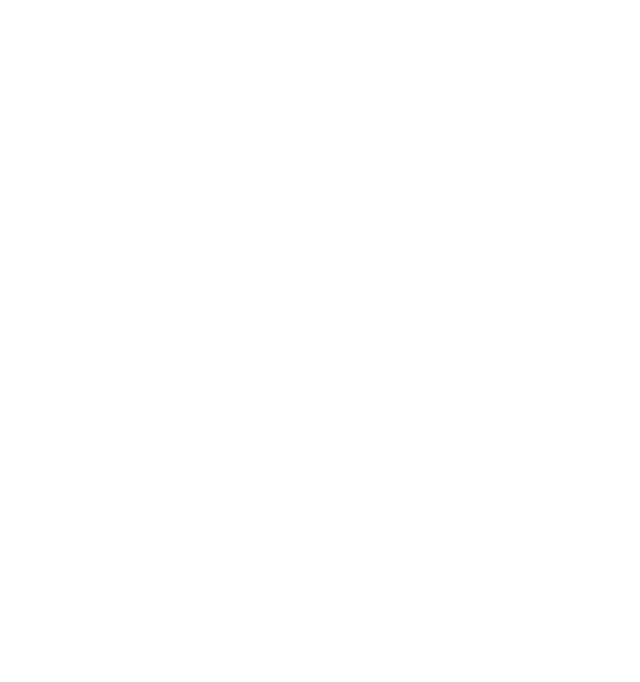
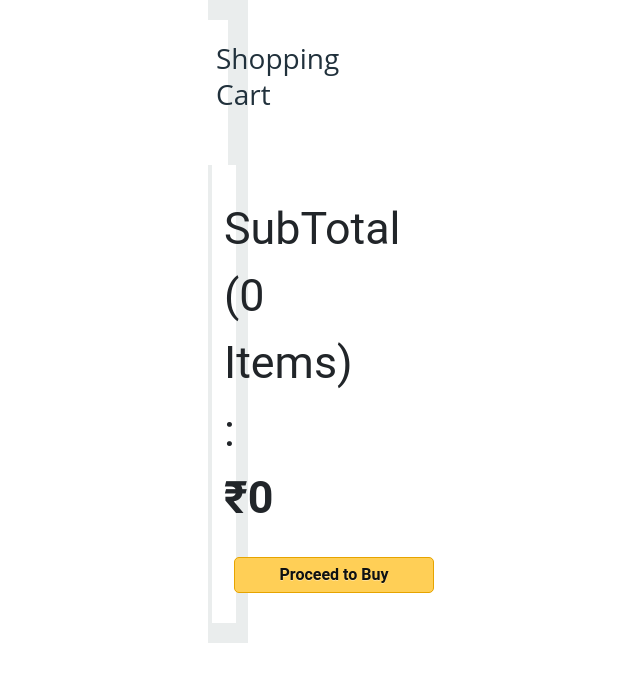
Before and after one commit to sSwetaK21/amazonClone, a React (Vite) app: page /cart in a window 1280 px wide. Before the commit this address had no page. Shown: the top 682 px of the page, without its empty margins (412-1052 px from the left). Built offline with nearby package versions, Linux system fonts and the light colour scheme.

Commit message:
carts page

```diff
--- a/src/App.jsx
+++ b/src/App.jsx
@@ -10,7 +10,9 @@
 import WithHeader from "./components/WithHeader/WithHeader";
 import Products from "./components/Products/Products";
 import Footer from "./components/Footer/Footer";
+import Cart from "./components/Cart/Cart";
 import ProductDetail from "./components/Products/ProductsDetail.jsx/ProductDetail";
+import { CartProvider } from "./components/Cart/CartProvider";
 function App() {
   const [username, setUsername] = useState(
     localStorage.getItem("username") || "User"
@@ -19,6 +21,7 @@
   return (
     <>
       <div className="App">
+        <CartProvider>
           <Routes>
             <Route
               path="/"
@@ -36,12 +39,18 @@
                 </WithHeader>
               }
             />
-          <Route path="/login" element={<Login setUsername={setUsername} />} />
+            <Route
+              path="/login"
+              element={<Login setUsername={setUsername} />}
+            />
             <Route path="/register" element={<Register />} />
             <Route path="/products" element={<Products />} />
             <Route path="/product/:id" element={<ProductDetail />} />
+            <Route path="/cart" element={<Cart />} />
+
             <Route path="/footer" element={<Footer />} />
           </Routes>
+        </CartProvider>
       </div>
     </>
   );
--- a/src/components/Cart/Cart.css
+++ b/src/components/Cart/Cart.css
@@ -0,0 +1,94 @@
+.cart {
+  background-color: #eaeded;
+}
+.whiteBox {
+  background-color: white;
+  padding: 20px;
+}
+.subTotal {
+  margin-left: 16px;
+}
+.containers {
+  padding: 20px;
+}
+
+h3.title {
+  font-weight: 400;
+  font-size: 28px;
+  line-height: 36px;
+}
+
+.cartproduct img {
+  width: 180px;
+  height: 180px;
+}
+h2.productTitle {
+  font-size: 18px;
+  margin: 0 0 2px;
+}
+.cartInfo {
+  font-size: 14px;
+  margin-bottom: 10px;
+  text-align: center;
+}
+
+.cartInfo img {
+  width: 35px;
+}
+.price {
+  font-size: 20px;
+  margin-top: 10px;
+}
+.quantityGroup input[type="text"] {
+  padding: 0.4em;
+  width: 3em;
+  text-align: center;
+}
+button.qbtn {
+  padding: 0.4em;
+  width: 3em;
+}
+.card_button {
+  background: #ffcf56;
+  width: 200px;
+  border: 1px solid #e6a400;
+  color: #ffcf56;
+  text-shadow: 0 1px 0 #ffe093;
+  text-align: center;
+  padding: 5px 0px;
+  /* background-image: url(https://m.media-amazon.com/images/S/sash/vfqcwUkuArEiwD2.png); */
+  border-radius: 5px;
+  margin: 10px;
+  font-weight: 700;
+  color: #0f1111;
+}
+
+.card_button:hover {
+  background: #ff9933;
+  color: white;
+}
+
+.buyBtn {
+  background: #ff9933;
+  width: 200px;
+  border: 1px solid #e6a400;
+  color: #ff9933;
+  text-shadow: 0 1px 0 #ff9933;
+  text-align: center;
+  padding: 5px 0px;
+  /* background-image: url(https://m.media-amazon.com/images/S/sash/vfqcwUkuArEiwD2.png); */
+  border-radius: 5px;
+  margin: 10px;
+  font-weight: 700;
+  color: #0f1111;
+}
+.buyBtn:hover {
+  background-color: #ffcf56;
+  color: white;
+}
+
+@media only screen and (max-width: 600px) {
+  .subTotal {
+    margin: 20px;
+  }
+}
--- a/src/components/Cart/Cart.jsx
+++ b/src/components/Cart/Cart.jsx
@@ -1,5 +1,95 @@
 import React from "react";
+import { useCart } from "./CartProvider";
+import "./Cart.css";
 
 export default function Cart() {
-  return <div>Cart</div>;
+  const { cart, removeFromCart } = useCart();
+  const calculateQuantity = () => {
+    return cart.reduce((total, product) => total + product.quantity, 0);
+  };
+
+  const getTotalPrice = (price, quantity) => {
+    return price * quantity;
+  };
+  return (
+    <>
+      <div className="cart">
+        <div className="containers">
+          <div className="row justify-content-center">
+            <div className="col-sm-6 whiteBox">
+              <div className="cartDetails">
+                <h3 className="title">Shopping Cart</h3>
+                <hr />
+                {cart.map((product) => (
+                  <div className="row cartItem mt-3" key={product.id}>
+                    <div className="col-sm-4">
+                      <div className="cartproduct">
+                        <img src={product.imageUrl} alt="ProductImage" />
+                      </div>
+                    </div>
+                    <div className="col-sm-8">
+                      <div className="cartInfo">
+                        <h2 className="productTitle">{product.title}</h2>
+                        <p>
+                          Sold by : <a className="brand">{product.brand}</a>
+                        </p>
+                        <p>
+                          <img
+                            src="../src/assets/images/prodslide2.png"
+                            alt="Amazon Delivered"
+                          />
+                          Amazon Delivered
+                        </p>
+                        <p>Size : {product.size}</p>
+                        <p>Color : {product.color}</p>
+                        <p>Quantity : {product.quantity}</p>
+                        <button
+                          className="buyBtn"
+                          onClick={() => removeFromCart(product.id)}
+                        >
+                          Delete
+                        </button>
+                      </div>
+                      <hr />
+                      <div className="price">
+                        <p>
+                          Product Price :<b> ₹{product.price}</b>
+                        </p>
+                        <p>
+                          Total Price: ₹
+                          {getTotalPrice(product.price, product.quantity)}
+                        </p>
+                      </div>
+                    </div>
+                  </div>
+                ))}
+              </div>
+            </div>
+            <div className="col-sm-3 whiteBox subTotal">
+              <div className="price">
+                <p>
+                  SubTotal ({calculateQuantity()} Items) :
+                  <b>
+                    {" "}
+                    ₹
+                    {cart.reduce(
+                      (total, product) =>
+                        total + getTotalPrice(product.price, product.quantity),
+                      0
+                    )}
+                  </b>
+                </p>
+              </div>
+              <button
+                className="card_button"
+                onClick={() => alert("Proceed to Buy")}
+              >
+                Proceed to Buy
+              </button>
+            </div>
+          </div>
+        </div>
+      </div>
+    </>
+  );
 }
--- /dev/null
+++ b/src/components/Cart/CartProvider.jsx
@@ -0,0 +1,22 @@
+import React, { useState, useContext, createContext } from "react";
+const CartContext = createContext();
+
+export function CartProvider({ children }) {
+  const [cart, setCart] = useState([]);
+
+  const addToCart = (product, quantity) => {
+    setCart([...cart, { ...product, quantity }]);
+  };
+
+  const removeFromCart = (productId) => {
+    setCart(cart.filter((product) => product.id !== productId));
+  };
+  return (
+    <CartContext.Provider value={{ cart, addToCart, removeFromCart }}>
+      {children}
+    </CartContext.Provider>
+  );
+}
+export function useCart() {
+  return useContext(CartContext);
+}
--- a/src/components/Products/ProductsDetail.jsx/ProductDetail.jsx
+++ b/src/components/Products/ProductsDetail.jsx/ProductDetail.jsx
@@ -1,12 +1,15 @@
 import React, { useState } from "react";
-import { useLocation } from "react-router-dom";
+import { useLocation, useNavigate } from "react-router-dom";
 import ReactImageZoom from "react-image-zoom";
 import Header from "../../Header/Header";
 import "./ProductDetail.css";
+import { useCart } from "../../Cart/CartProvider";
 
 export default function ProductDetail() {
   const [quantity, setQuantity] = useState(1);
   const location = useLocation();
+  const { addToCart } = useCart();
+  const navigate = useNavigate();
 
   const product = location.state?.product;
   if (!product) {
@@ -19,7 +22,11 @@
     zoomWidth: 500,
     img: product.imageUrl,
   };
-
+  const handleAddToCart = () => {
+    addToCart(product, quantity);
+    navigate("/cart");
+    alert(`${product.title} added to cart`);
+  };
   return (
     <div>
       <Header />
@@ -68,17 +75,30 @@
                   </div>
                 </div>
                 <div className="quantity">
-                  <button className="qbtn">&minus;</button>
+                  <button
+                    className="qbtn"
+                    onClick={() => setQuantity(quantity > 1 ? quantity - 1 : 1)}
+                  >
+                    &minus;
+                  </button>
                   <input
                     type="text"
                     value={quantity}
                     className="inputQty"
                     readOnly
                   />
-                  <button className="qbtn"> + </button>
+                  <button
+                    className="qbtn"
+                    onClick={() => setQuantity(quantity + 1)}
+                  >
+                    {" "}
+                    +{" "}
+                  </button>
                 </div>
 
-                <button className="addCart add">Add to Cart</button>
+                <button className="addCart add" onClick={handleAddToCart}>
+                  Add to Cart
+                </button>
                 <hr></hr>
 
                 <table class="table table-borderless mb-0">
```
Lines whose indentation alone changed are shown as unchanged.
